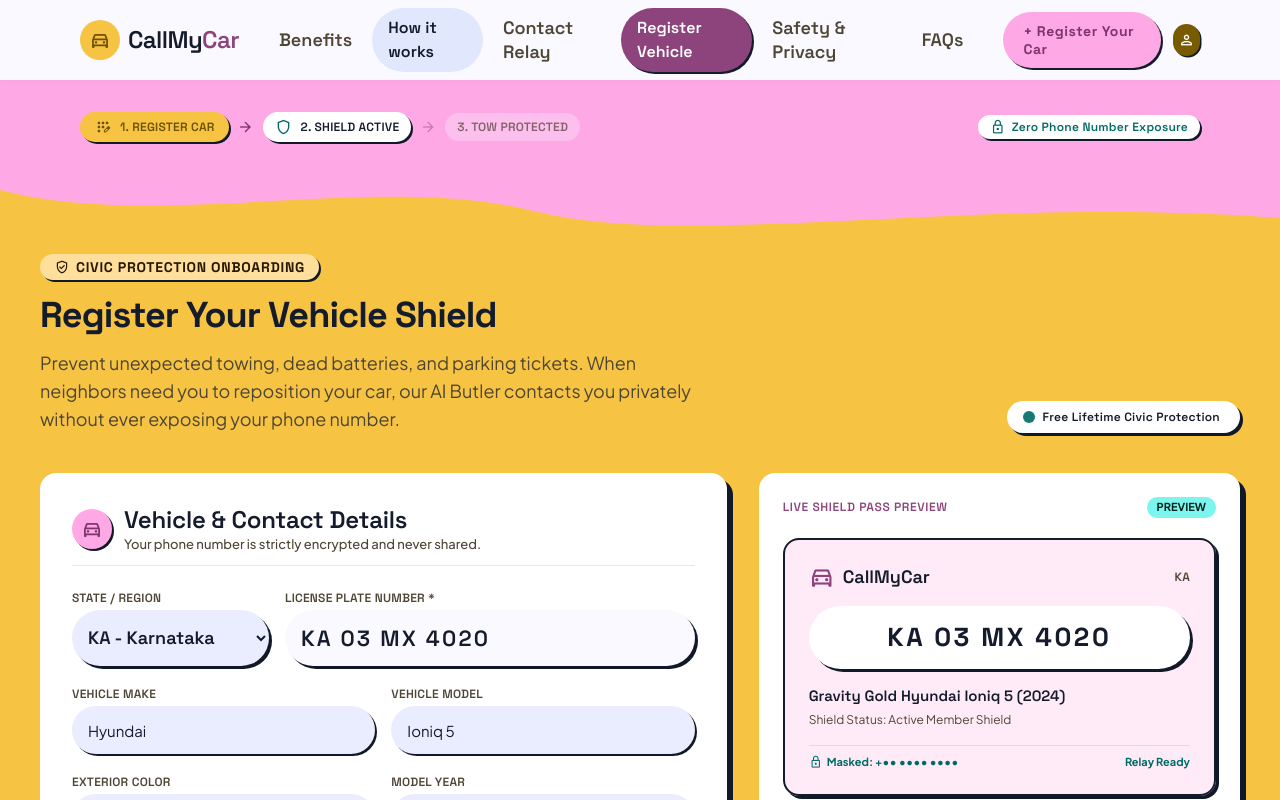
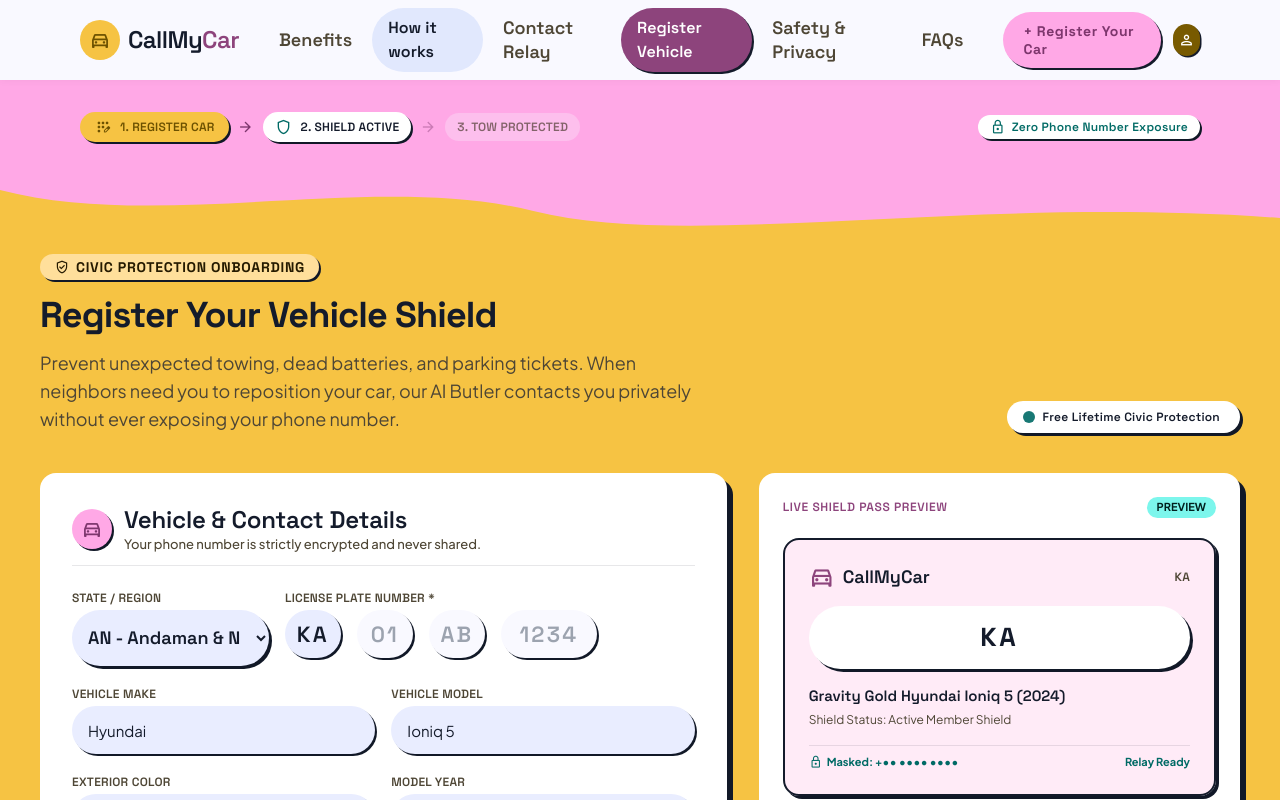
Before and after one commit to Aryan007op/callmycar, a React (Vite) app in the folder app/frontend/: page /register in a window 1280 px wide. Shown: the top 800 px of the page. Built offline with nearby package versions, Linux system fonts and the light colour scheme; the HTML template or start-up script is replaced by a standard one.

Commit message:
Add segmented license plate input with fixed format (state district series number)

```diff
--- a/app/frontend/src/pages/Home.jsx
+++ b/app/frontend/src/pages/Home.jsx
@@ -7,38 +7,39 @@
 export default function Home() {
   const navigate = useNavigate();
   const [state, setState] = useState('DL');
-  const [plate, setPlate] = useState('DL 01 AB 1234');
   const [isVerified, setIsVerified] = useState(false);
   const [toastMessage, setToastMessage] = useState('');
   const [showToast, setShowToast] = useState(false);
 
-  const formatPlate = (value) => {
-    const cleaned = value.toUpperCase().replace(/[^A-Z0-9]/g, '');
-    if (cleaned.length <= 2) return cleaned;
-    if (cleaned.length <= 4) return `${cleaned.slice(0, 2)} ${cleaned.slice(2)}`;
-    if (cleaned.length <= 5) return `${cleaned.slice(0, 2)} ${cleaned.slice(2, 4)} ${cleaned.slice(4)}`;
-    if (cleaned.length <= 6) return `${cleaned.slice(0, 2)} ${cleaned.slice(2, 4)} ${cleaned.slice(4, 5)} ${cleaned.slice(5)}`;
-    if (cleaned.length <= 7) return `${cleaned.slice(0, 2)} ${cleaned.slice(2, 4)} ${cleaned.slice(4, 6)} ${cleaned.slice(6)}`;
-    return `${cleaned.slice(0, 2)} ${cleaned.slice(2, 4)} ${cleaned.slice(4, 6)} ${cleaned.slice(6, 8)} ${cleaned.slice(8)}`;
-  };
+  const [plateSegments, setPlateSegments] = useState({
+    state: 'DL',
+    district: '',
+    series: '',
+    number: '',
+  });
 
   const handleStateChange = (newState) => {
     setState(newState);
-    setPlate((prev) => {
-      const cleaned = prev.toUpperCase().replace(/[^A-Z0-9]/g, '');
-      if (cleaned.startsWith(newState)) return formatPlate(prev);
-      return formatPlate(newState + cleaned.slice(2));
-    });
+    setPlateSegments((prev) => ({ ...prev, state: newState }));
     setIsVerified(false);
   };
 
-  const handleSelectDemoPlate = (st, pl) => {
-    handleStateChange(st);
-    setPlate(pl);
-    triggerLookup(st, pl);
+  const updateSegment = (segment, value) => {
+    const cleaned = value.toUpperCase().replace(/[^A-Z0-9]/g, '');
+    let maxLength = 2;
+    if (segment === 'series') maxLength = 2;
+    if (segment === 'number') maxLength = 4;
+    setPlateSegments((prev) => ({ ...prev, [segment]: cleaned.slice(0, maxLength) }));
+    setIsVerified(false);
   };
 
-  const triggerLookup = async (st = state, pl = plate) => {
+  const getPlateString = () => {
+    const { state, district, series, number } = plateSegments;
+    return `${state} ${district} ${series} ${number}`.trim();
+  };
+
+  const triggerLookup = async (st = state) => {
+    const pl = getPlateString();
     if (!pl.trim()) return;
     await lookupVehicle(pl, st);
     setIsVerified(true);
@@ -46,8 +47,9 @@
 
   const handleProceedToContact = (e) => {
     if (e) e.preventDefault();
-    if (!plate.trim()) return;
-    navigate(`/contact/${encodeURIComponent(plate.trim())}?state=${state}`);
+    const pl = getPlateString();
+    if (!pl.trim()) return;
+    navigate(`/contact/${encodeURIComponent(pl.trim())}?state=${state}`);
   };
 
   const handleQuickAlert = (issueName) => {
@@ -409,23 +411,52 @@
                           </select>
                         </div>
 
-                        {/* License Plate Input Field */}
+                        {/* License Plate Input Field - Segmented */}
                         <div className="relative flex-1">
                           <div className="absolute left-4 top-1/2 -translate-y-1/2 flex items-center gap-1.5 pointer-events-none opacity-40">
                             <span className="material-symbols-outlined text-[24px]">pin</span>
                           </div>
-                          <input
-                            id="plate-input"
-                            type="text"
-                            maxLength={18}
-                            value={plate}
-                            onChange={(e) => {
-                              setPlate(formatPlate(e.target.value));
-                              setIsVerified(false);
-                            }}
-                            placeholder="e.g., DL 01 AB 1234"
-                            className="w-full h-16 pl-12 pr-4 rounded-xl bg-surface-bright font-code-plate text-code-plate text-on-surface uppercase tracking-widest shadow-[4px_4px_0px_#141b2b] placeholder:text-on-surface-variant/40 focus:outline-none focus:bg-surface-container-low transition-colors"
-                          />
+                          <div className="flex items-center gap-2 pl-12 pr-4 h-16">
+                            <input
+                              id="plate-state"
+                              type="text"
+                              maxLength={2}
+                              value={plateSegments.state}
+                              onChange={(e) => updateSegment('state', e.target.value)}
+                              readOnly
+                              className="w-14 h-12 text-center bg-surface-container font-code-plate text-code-plate text-on-surface uppercase tracking-widest shadow-[2px_2px_0px_#141b2b] rounded-lg focus:outline-none"
+                            />
+                            <span className="text-on-surface-variant text-lg font-bold"> </span>
+                            <input
+                              id="plate-district"
+                              type="text"
+                              maxLength={2}
+                              value={plateSegments.district}
+                              onChange={(e) => updateSegment('district', e.target.value)}
+                              placeholder="01"
+                              className="w-14 h-12 text-center bg-surface-bright font-code-plate text-code-plate text-on-surface uppercase tracking-widest shadow-[2px_2px_0px_#141b2b] rounded-lg focus:outline-none focus:bg-surface-container-low transition-colors"
+                            />
+                            <span className="text-on-surface-variant text-lg font-bold"> </span>
+                            <input
+                              id="plate-series"
+                              type="text"
+                              maxLength={2}
+                              value={plateSegments.series}
+                              onChange={(e) => updateSegment('series', e.target.value)}
+                              placeholder="AB"
+                              className="w-14 h-12 text-center bg-surface-bright font-code-plate text-code-plate text-on-surface uppercase tracking-widest shadow-[2px_2px_0px_#141b2b] rounded-lg focus:outline-none focus:bg-surface-container-low transition-colors"
+                            />
+                            <span className="text-on-surface-variant text-lg font-bold"> </span>
+                            <input
+                              id="plate-number"
+                              type="text"
+                              maxLength={4}
+                              value={plateSegments.number}
+                              onChange={(e) => updateSegment('number', e.target.value)}
+                              placeholder="1234"
+                              className="w-24 h-12 text-center bg-surface-bright font-code-plate text-code-plate text-on-surface uppercase tracking-widest shadow-[2px_2px_0px_#141b2b] rounded-lg focus:outline-none focus:bg-surface-container-low transition-colors"
+                            />
+                          </div>
                         </div>
                       </div>
 
@@ -497,7 +528,7 @@
                           <span className="font-title-md text-title-md text-on-surface">
                             Vehicle Verified:{' '}
                             <span id="active-plate-preview" className="font-code-plate text-[20px] text-secondary">
-                              {state} • {plate}
+                              {getPlateString()}
                             </span>
                           </span>
                         </div>
--- a/app/frontend/src/pages/Register.jsx
+++ b/app/frontend/src/pages/Register.jsx
@@ -7,29 +7,13 @@
 export default function Register() {
   const navigate = useNavigate();
 
-  const formatPlate = (value) => {
-    const cleaned = value.toUpperCase().replace(/[^A-Z0-9]/g, '');
-    if (cleaned.length <= 2) return cleaned;
-    if (cleaned.length <= 4) return `${cleaned.slice(0, 2)} ${cleaned.slice(2)}`;
-    if (cleaned.length <= 5) return `${cleaned.slice(0, 2)} ${cleaned.slice(2, 4)} ${cleaned.slice(4)}`;
-    if (cleaned.length <= 6) return `${cleaned.slice(0, 2)} ${cleaned.slice(2, 4)} ${cleaned.slice(4, 5)} ${cleaned.slice(5)}`;
-    if (cleaned.length <= 7) return `${cleaned.slice(0, 2)} ${cleaned.slice(2, 4)} ${cleaned.slice(4, 6)} ${cleaned.slice(6)}`;
-    return `${cleaned.slice(0, 2)} ${cleaned.slice(2, 4)} ${cleaned.slice(4, 6)} ${cleaned.slice(6, 8)} ${cleaned.slice(8)}`;
-  };
-
-  const handleStateChange = (newState) => {
-    setFormData((prev) => {
-      const cleaned = prev.plate.toUpperCase().replace(/[^A-Z0-9]/g, '');
-      const newPlate = cleaned.startsWith(newState)
-        ? formatPlate(prev.plate)
-        : formatPlate(newState + cleaned.slice(2));
-      return { ...prev, state: newState, plate: newPlate };
-    });
-  };
-
   const [formData, setFormData] = useState({
-    plate: 'KA 03 MX 4020',
-    state: 'KA',
+    plateSegments: {
+      state: 'KA',
+      district: '',
+      series: '',
+      number: '',
+    },
     make: 'Hyundai',
     model: 'Ioniq 5',
     year: '2024',
@@ -39,6 +23,28 @@
     notifyCall: true,
     notifySms: true,
   });
+
+  const handleStateChange = (newState) => {
+    setFormData((prev) => ({
+      ...prev,
+      plateSegments: { ...prev.plateSegments, state: newState },
+    }));
+  };
+
+  const updateSegment = (segment, value) => {
+    const cleaned = value.toUpperCase().replace(/[^A-Z0-9]/g, '');
+    let maxLength = 2;
+    if (segment === 'number') maxLength = 4;
+    setFormData((prev) => ({
+      ...prev,
+      plateSegments: { ...prev.plateSegments, [segment]: cleaned.slice(0, maxLength) },
+    }));
+  };
+
+  const getPlateString = () => {
+    const { state, district, series, number } = formData.plateSegments;
+    return `${state} ${district} ${series} ${number}`.trim();
+  };
 
   const [isSubmitting, setIsSubmitting] = useState(false);
   const [registeredResult, setRegisteredResult] = useState(null);
@@ -54,7 +60,8 @@
 
   const handleSubmit = async (e) => {
     e.preventDefault();
-    if (!formData.plate.trim()) {
+    const plate = getPlateString();
+    if (!plate.trim()) {
       setErrorMsg('Please enter your license plate number.');
       return;
     }
@@ -67,7 +74,7 @@
     setIsSubmitting(true);
 
     try {
-      const res = await registerVehicle(formData);
+      const res = await registerVehicle({ ...formData, plate });
       if (res && res.success) {
         setRegisteredResult(res.vehicle);
       } else {
@@ -324,19 +331,49 @@
                           >
                             License Plate Number *
                           </label>
-                          <input
-                            id="plate"
-                            name="plate"
-                            type="text"
-                            required
-                            maxLength={18}
-                            value={formData.plate}
-                            onChange={(e) =>
-                              setFormData({ ...formData, plate: formatPlate(e.target.value) })
-                            }
-                            placeholder="e.g., KA 03 MX 4020"
-                            className="w-full h-14 px-4 rounded-xl bg-surface-bright font-code-plate text-[22px] tracking-widest text-on-surface uppercase shadow-[3px_3px_0px_#111827] focus:outline-none focus:bg-surface-container-low transition-colors"
-                          />
+                          <div className="flex items-center gap-2">
+                            <input
+                              id="plate-state"
+                              type="text"
+                              maxLength={2}
+                              value={formData.plateSegments.state}
+                              readOnly
+                              className="w-14 h-12 text-center bg-surface-container font-code-plate text-[22px] tracking-widest text-on-surface uppercase shadow-[2px_2px_0px_#111827] rounded-xl focus:outline-none"
+                            />
+                            <span className="text-on-surface-variant text-xl font-bold"> </span>
+                            <input
+                              id="plate-district"
+                              type="text"
+                              maxLength={2}
+                              required
+                              value={formData.plateSegments.district}
+                              onChange={(e) => updateSegment('district', e.target.value)}
+                              placeholder="01"
+                              className="w-14 h-12 text-center bg-surface-bright font-code-plate text-[22px] tracking-widest text-on-surface uppercase shadow-[2px_2px_0px_#111827] rounded-xl focus:outline-none focus:bg-surface-container-low transition-colors"
+                            />
+                            <span className="text-on-surface-variant text-xl font-bold"> </span>
+                            <input
+                              id="plate-series"
+                              type="text"
+                              maxLength={2}
+                              required
+                              value={formData.plateSegments.series}
+                              onChange={(e) => updateSegment('series', e.target.value)}
+                              placeholder="AB"
+                              className="w-14 h-12 text-center bg-surface-bright font-code-plate text-[22px] tracking-widest text-on-surface uppercase shadow-[2px_2px_0px_#111827] rounded-xl focus:outline-none focus:bg-surface-container-low transition-colors"
+                            />
+                            <span className="text-on-surface-variant text-xl font-bold"> </span>
+                            <input
+                              id="plate-number"
+                              type="text"
+                              maxLength={4}
+                              required
+                              value={formData.plateSegments.number}
+                              onChange={(e) => updateSegment('number', e.target.value)}
+                              placeholder="1234"
+                              className="w-24 h-12 text-center bg-surface-bright font-code-plate text-[22px] tracking-widest text-on-surface uppercase shadow-[2px_2px_0px_#111827] rounded-xl focus:outline-none focus:bg-surface-container-low transition-colors"
+                            />
+                          </div>
                         </div>
                       </div>
 
@@ -517,14 +554,14 @@
                             </span>
                           </div>
                           <span className="font-label-md text-label-md text-on-surface-variant uppercase">
-                            {formData.state}
+                            {formData.plateSegments.state}
                           </span>
                         </div>
 
                         {/* License Plate Display */}
                         <div className="p-3 bg-surface-container-lowest rounded-xl shadow-[3px_3px_0px_#111827] text-center">
                           <span className="font-code-plate text-[26px] tracking-widest text-on-surface uppercase font-bold">
-                            {formData.plate || 'ENTER PLATE'}
+                            {getPlateString() || 'ENTER PLATE'}
                           </span>
                         </div>
 
```
